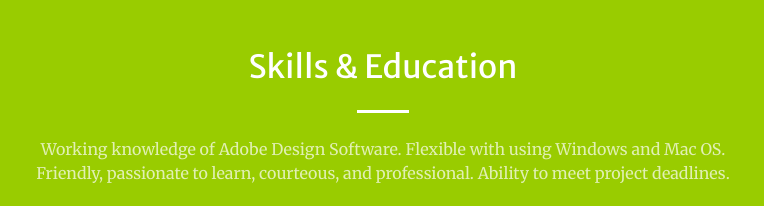
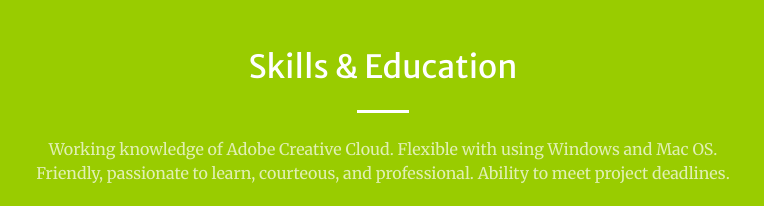
Before and after one commit to kwh1t3106/KW-Portfolio, a website with bundled scripts: page index.html in a window 1280 px wide. Shown: the part 880-1086 px from the top of the page, 257-1021 px from the left. Built offline with nearby package versions, Linux system fonts and the light colour scheme.

Commit message:
Update index.html

```diff
--- a/index.html
+++ b/index.html
@@ -77,7 +77,7 @@
         <div class="col-lg-8 text-center">
           <h2 class="text-white mt-0">Skills & Education</h2>
           <hr class="divider light my-4">
-          <p class="text-white-50 mb-4">Working knowledge of Adobe Design Software. Flexible with using Windows and Mac OS. Friendly, passionate to learn, courteous, and professional. Ability to meet project deadlines.</p>
+          <p class="text-white-50 mb-4">Working knowledge of Adobe Creative Cloud. Flexible with using Windows and Mac OS. Friendly, passionate to learn, courteous, and professional. Ability to meet project deadlines.</p>
           <p class="text-white-50 mb-4">Midlands Technical College (September 2019 - Decemeber 2019): <br/> Scholarship Recipient of TechHire Program. <br/> Participated in Full-Stack Developer Training. <br/> Consisted of Front-End and Back-End Training <br/> <br/> (HTML5, CSS3, JavaScript, Photoshop, PHP, MySQL), <br/> <br/> and Soft Skills Training <br/> (Team Building, Decision Making, Problem Solving, <br/> Customer Service, and Enhanching Positive Self).</p>
           <p class="text-white-50 mb-4">Columbia College, SC (Graduated 2014): <br/> Bachelor of Art, Studio Art Major.</p>
           <a class="btn btn-light btn-xl js-scroll-trigger" href="#workXP">Work Experience</a>
```
